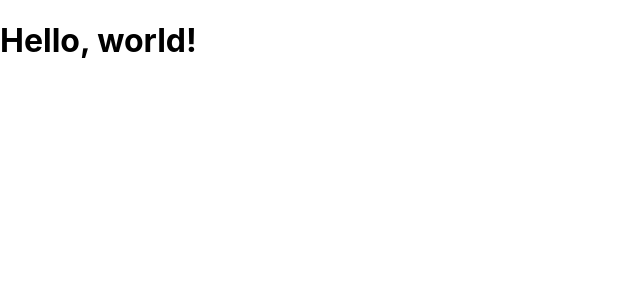
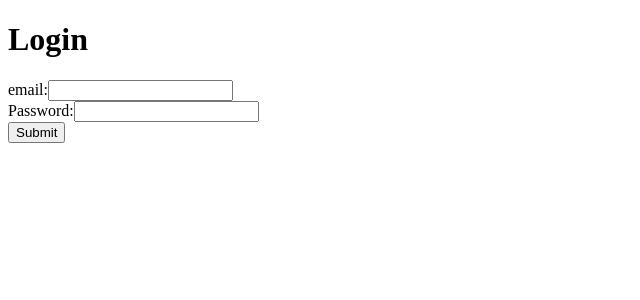
Before and after one commit to BarrelZebra2149/todoListReactMongoDBProj, a React (Create React App) app in the folder react-mongodb-proj/: page / in a window 1280 px wide. Shown: the top 300 px of the page, without its empty margins (0-640 px from the left). Built offline with nearby package versions, Linux system fonts and the light colour scheme.

Commit message:
login Init

```diff
--- a/react-mongodb-proj/src/App.css
+++ /dev/null
@@ -1,38 +0,0 @@
-.App {
-  text-align: center;
-}
-
-.App-logo {
-  height: 40vmin;
-  pointer-events: none;
-}
-
-@media (prefers-reduced-motion: no-preference) {
-  .App-logo {
-    animation: App-logo-spin infinite 20s linear;
-  }
-}
-
-.App-header {
-  background-color: #282c34;
-  min-height: 100vh;
-  display: flex;
-  flex-direction: column;
-  align-items: center;
-  justify-content: center;
-  font-size: calc(10px + 2vmin);
-  color: white;
-}
-
-.App-link {
-  color: #61dafb;
-}
-
-@keyframes App-logo-spin {
-  from {
-    transform: rotate(0deg);
-  }
-  to {
-    transform: rotate(360deg);
-  }
-}
--- a/react-mongodb-proj/src/App.js
+++ b/react-mongodb-proj/src/App.js
@@ -1,8 +1,23 @@
-import './App.css';
+function App() {
 
-function App() {
+
   return (
-    <h1>Hello, world!</h1>
+      <>
+      <h1>Login</h1>
+      <form>
+        <label>
+          email:
+          <input type="text" name="email" />
+        </label>
+          <br/>
+        <label>
+          Password:
+          <input type="password" name="password" />
+        </label>
+          <br/>
+        <input type="submit" value="Submit" />
+      </form>
+      </>
   );
 }
 
--- a/react-mongodb-proj/src/index.css
+++ /dev/null
@@ -1,13 +0,0 @@
-body {
-  margin: 0;
-  font-family: -apple-system, BlinkMacSystemFont, 'Segoe UI', 'Roboto', 'Oxygen',
-    'Ubuntu', 'Cantarell', 'Fira Sans', 'Droid Sans', 'Helvetica Neue',
-    sans-serif;
-  -webkit-font-smoothing: antialiased;
-  -moz-osx-font-smoothing: grayscale;
-}
-
-code {
-  font-family: source-code-pro, Menlo, Monaco, Consolas, 'Courier New',
-    monospace;
-}
--- a/react-mongodb-proj/src/index.js
+++ b/react-mongodb-proj/src/index.js
@@ -1,6 +1,5 @@
 import React from 'react';
 import ReactDOM from 'react-dom/client';
-import './index.css';
 import App from './App';
 
 const root = ReactDOM.createRoot(document.getElementById('root'));
```
Also changed, not shown: react-mongodb-proj/src/Login.js (added), 2 other files (tests, documents, lock files or other folders).
